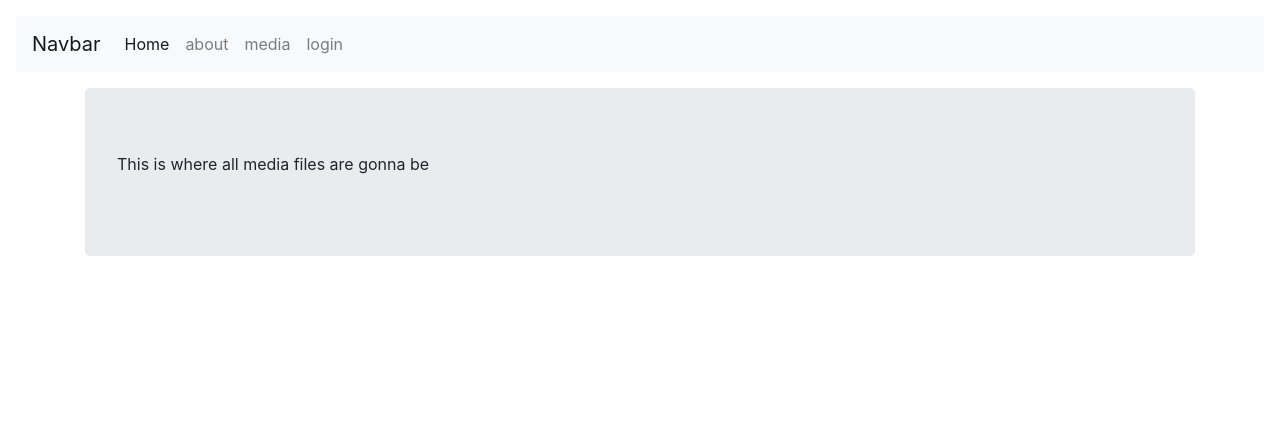
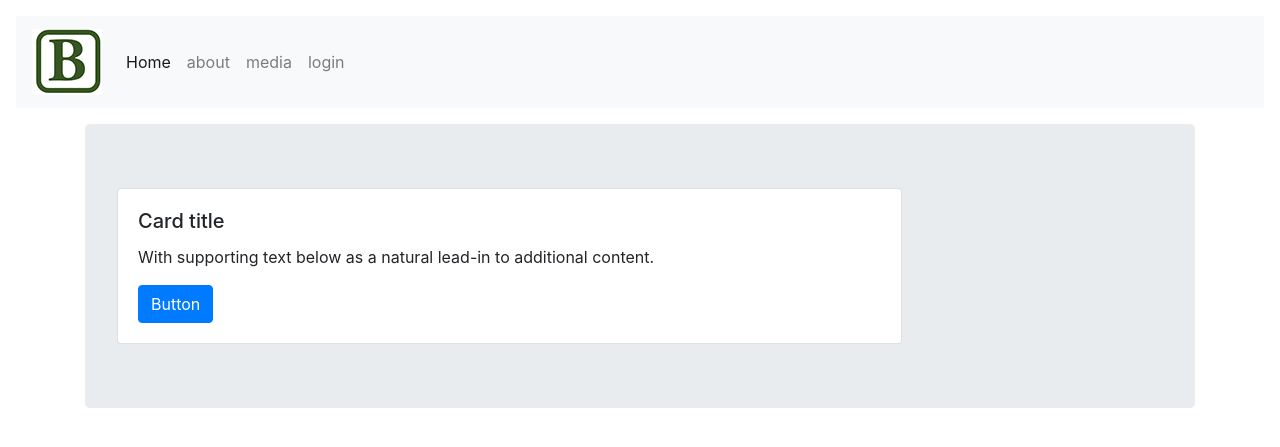
Before and after one commit to Ben-Cliff/flask-app, a Flask app: page /media in a window 1280 px wide. Shown: the top 447 px of the page. Run offline with Flask 2, Linux system fonts and the light colour scheme; some libraries are stand-ins or nearby versions.

Commit message:
adds icon

```diff
--- a/app.py
+++ b/app.py
@@ -19,5 +19,4 @@ def login():
 	return render_template('login.html')
 
 if __name__ == '__main__':
-
 	app.run(debug=True)
--- a/templates/base.html
+++ b/templates/base.html
@@ -3,17 +3,17 @@
 <head>
 	<title>quick media</title>
 	<link rel="stylesheet" href="https://stackpath.bootstrapcdn.com/bootstrap/4.3.1/css/bootstrap.min.css" integrity="sha384-ggOyR0iXCbMQv3Xipma34MD+dH/1fQ784/j6cY/iJTQUOhcWr7x9JvoRxT2MZw1T" crossorigin="anonymous">
+    <link rel="shortcut icon" type="image/png" href="static/images/favicon.PNG">
 </head>
 <body>
-	<script src="https://code.jquery.com/jquery-3.3.1.slim.min.js" integrity="sha384-q8i/X+965DzO0rT7abK41JStQIAqVgRVzpbzo5smXKp4YfRvH+8abtTE1Pi6jizo" crossorigin="anonymous"></script>
-	<script src="https://cdnjs.cloudflare.com/ajax/libs/popper.js/1.14.7/umd/popper.min.js" integrity="sha384-UO2eT0CpHqdSJQ6hJty5KVphtPhzWj9WO1clHTMGa3JDZwrnQq4sF86dIHNDz0W1" crossorigin="anonymous"></script>
-	<script src="https://stackpath.bootstrapcdn.com/bootstrap/4.3.1/js/bootstrap.min.js" integrity="sha384-JjSmVgyd0p3pXB1rRibZUAYoIIy6OrQ6VrjIEaFf/nJGzIxFDsf4x0xIM+B07jRM" crossorigin="anonymous"></script>
-	<div class="m-3">
+    <div class="m-3">
 		{% include 'includes/_navbar.html' %}
 	</div>
 	<div class="container">
 		{% block content %}{% endblock %}
 	</div>
-
+    <script src="https://code.jquery.com/jquery-3.3.1.slim.min.js" integrity="sha384-q8i/X+965DzO0rT7abK41JStQIAqVgRVzpbzo5smXKp4YfRvH+8abtTE1Pi6jizo" crossorigin="anonymous"></script>
+	<script src="https://cdnjs.cloudflare.com/ajax/libs/popper.js/1.14.7/umd/popper.min.js" integrity="sha384-UO2eT0CpHqdSJQ6hJty5KVphtPhzWj9WO1clHTMGa3JDZwrnQq4sF86dIHNDz0W1" crossorigin="anonymous"></script>
+	<script src="https://stackpath.bootstrapcdn.com/bootstrap/4.3.1/js/bootstrap.min.js" integrity="sha384-JjSmVgyd0p3pXB1rRibZUAYoIIy6OrQ6VrjIEaFf/nJGzIxFDsf4x0xIM+B07jRM" crossorigin="anonymous"></script>
 </body>
 </html>
--- a/templates/includes/_navbar.html
+++ b/templates/includes/_navbar.html
@@ -1,5 +1,5 @@
 <nav class="navbar navbar-expand-lg navbar-light bg-light">
-  <a class="navbar-brand" href="#">Navbar</a>
+  <img class="navbar-brand" src="static/images/favicon.PNG">
   <button class="navbar-toggler" type="button" data-toggle="collapse" data-target="#navbarNavAltMarkup" aria-controls="navbarNavAltMarkup" aria-expanded="false" aria-label="Toggle navigation">
     <span class="navbar-toggler-icon"></span>
   </button>
--- a/templates/media.html
+++ b/templates/media.html
@@ -1,6 +1,12 @@
 {% extends 'base.html' %}
 {% block content %}
     <div class="jumbotron">
-	  <p>This is where all media files are gonna be</p>
+	  <div class="card w-75">
+          <div class="card-body">
+            <h5 class="card-title">Card title</h5>
+            <p class="card-text">With supporting text below as a natural lead-in to additional content.</p>
+            <a href="#" class="btn btn-primary">Button</a>
+          </div>
+      </div>
 	</div>
 {% endblock %}
```
Also changed, not shown: static/css/styles.css (added), static/images/favicon.PNG (added), templates/about.html (line endings or trailing spaces), templates/index.html (line endings or trailing spaces), templates/login.html (line endings or trailing spaces).
